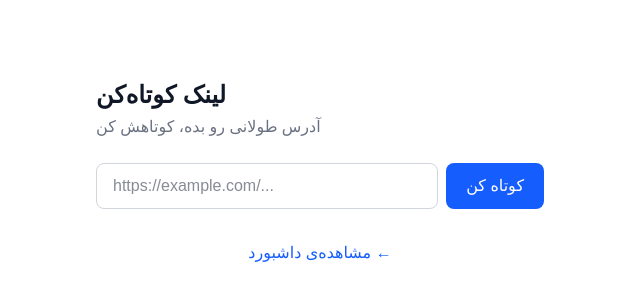
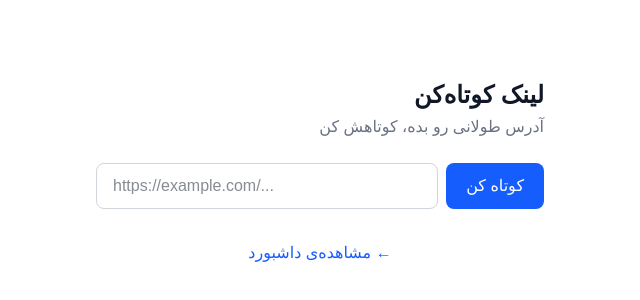
Before and after one commit to trixcoding/url-shortener, a Next.js app in the folder myapp/: page / in a window 1280 px wide. Shown: the part 228-528 px from the top of the page, without its empty margins (320-960 px from the left). Built offline with nearby package versions, Linux system fonts and the light colour scheme.

Commit message:
Update page.tsx

```diff
--- a/myapp/app/page.tsx
+++ b/myapp/app/page.tsx
@@ -42,8 +42,8 @@ export default function Home() {
   return (
     <div className="min-h-screen bg-white flex items-center justify-center px-4">
       <div className="w-full max-w-md">
-        <h1 className="text-2xl font-bold text-gray-900 mb-1">لینک کوتاه‌کن</h1>
-        <p className="text-gray-500 mb-6">آدرس طولانی رو بده، کوتاهش کن</p>
+        <h1 className="text-2xl font-bold text-gray-900 mb-1 text-right">لینک کوتاه‌کن</h1>
+        <p className="text-right text-gray-500 mb-6">آدرس طولانی رو بده، کوتاهش کن</p>
 
         <form onSubmit={handleSubmit} className="flex gap-2">
           <input
```
